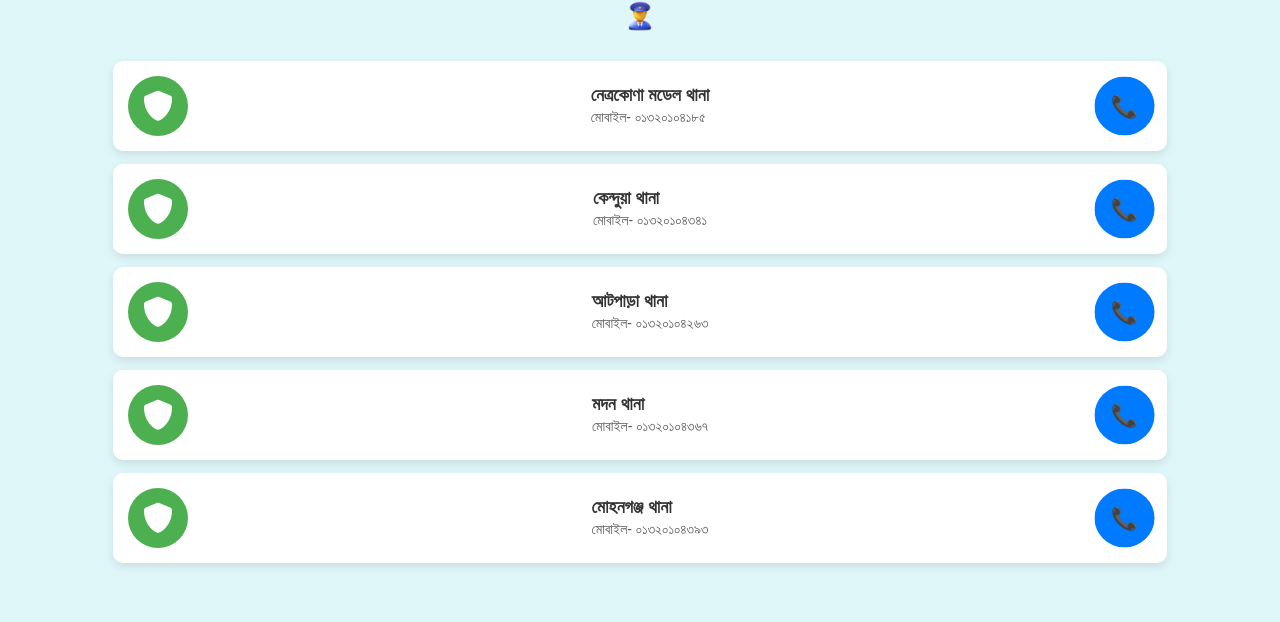
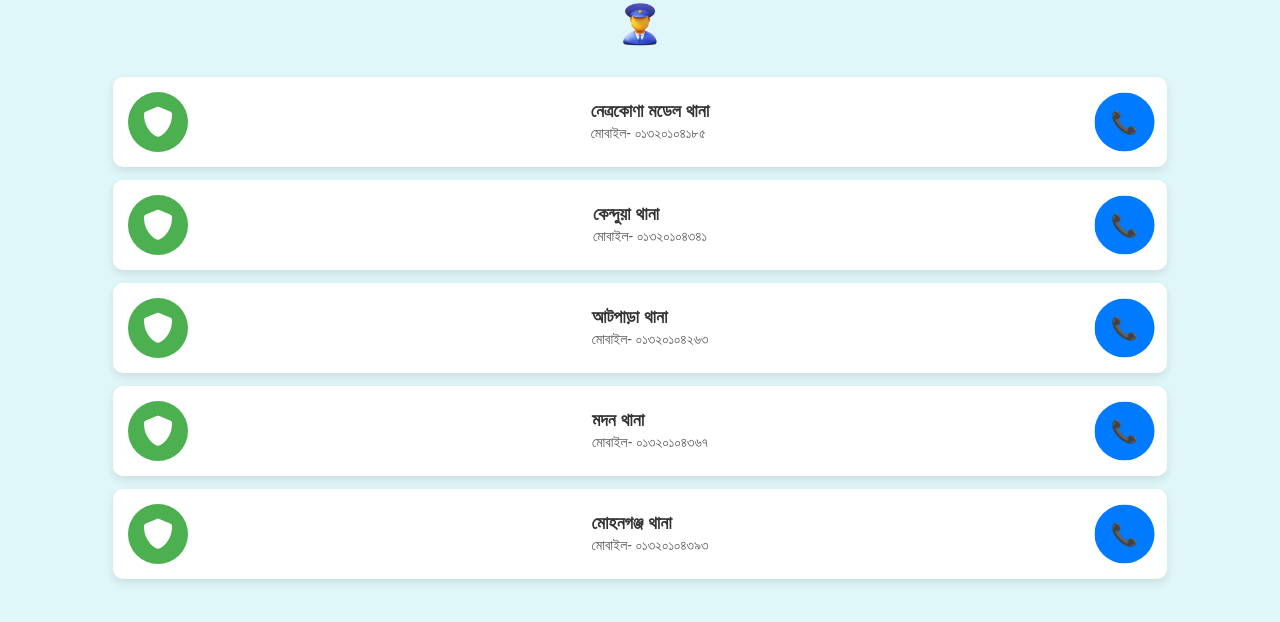
Before and after one commit to bdnetworks/bdnetworks.github.io, a plain HTML site: page police.html in a window 1280 px wide. Drawn offline with Linux system fonts and the light colour scheme.

Commit message:
Update police.html

```diff
--- a/police.html
+++ b/police.html
@@ -135,7 +135,7 @@
     </style>
 </head>
 <body>
-<center><img src="img/police.png" alt="police" width="40%" height="auto"></center>
+<center><img src="img/police.png" alt="police" width="60%" height="auto"></center>
     <div class="content">
         <!-- থানার তথ্য ১ -->
         <div class="container">
```
